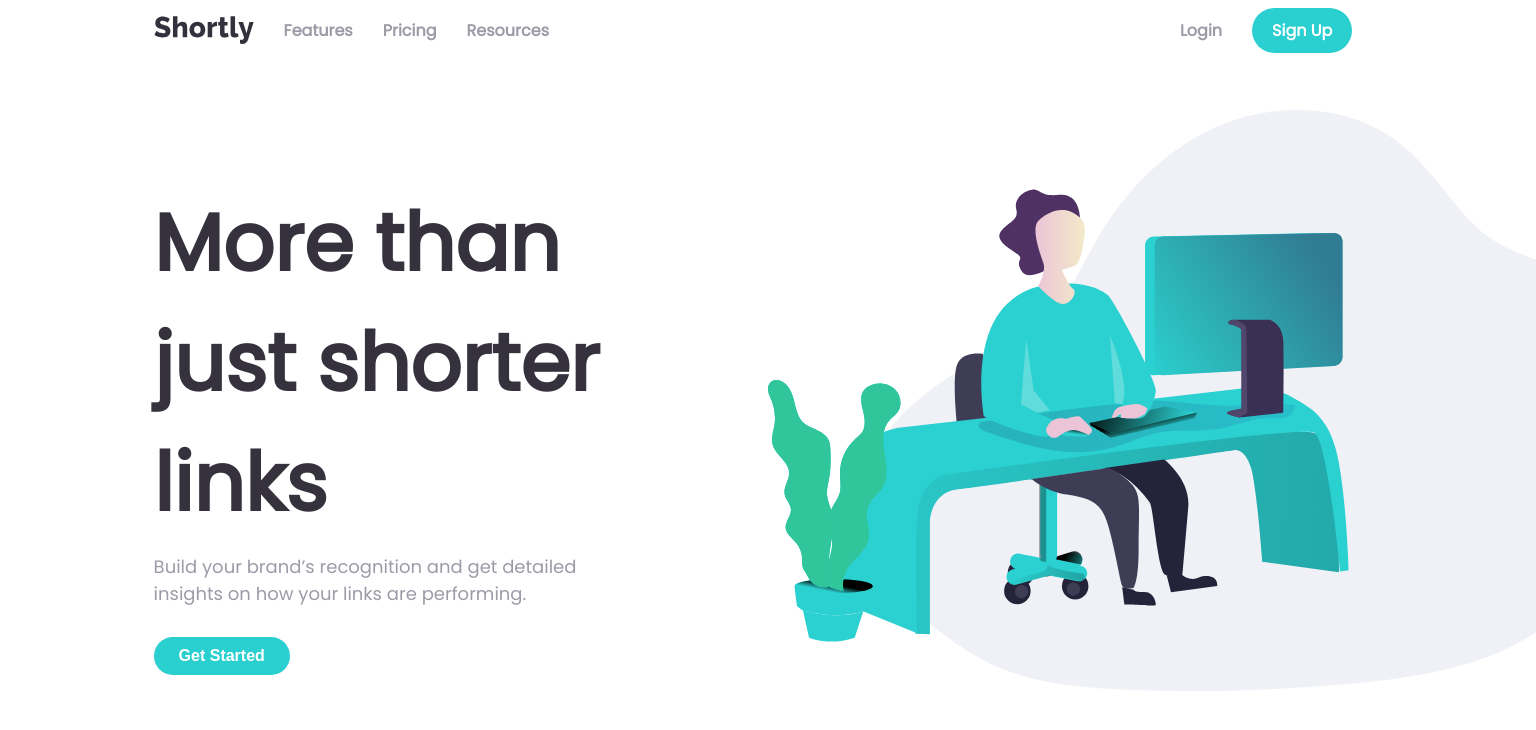
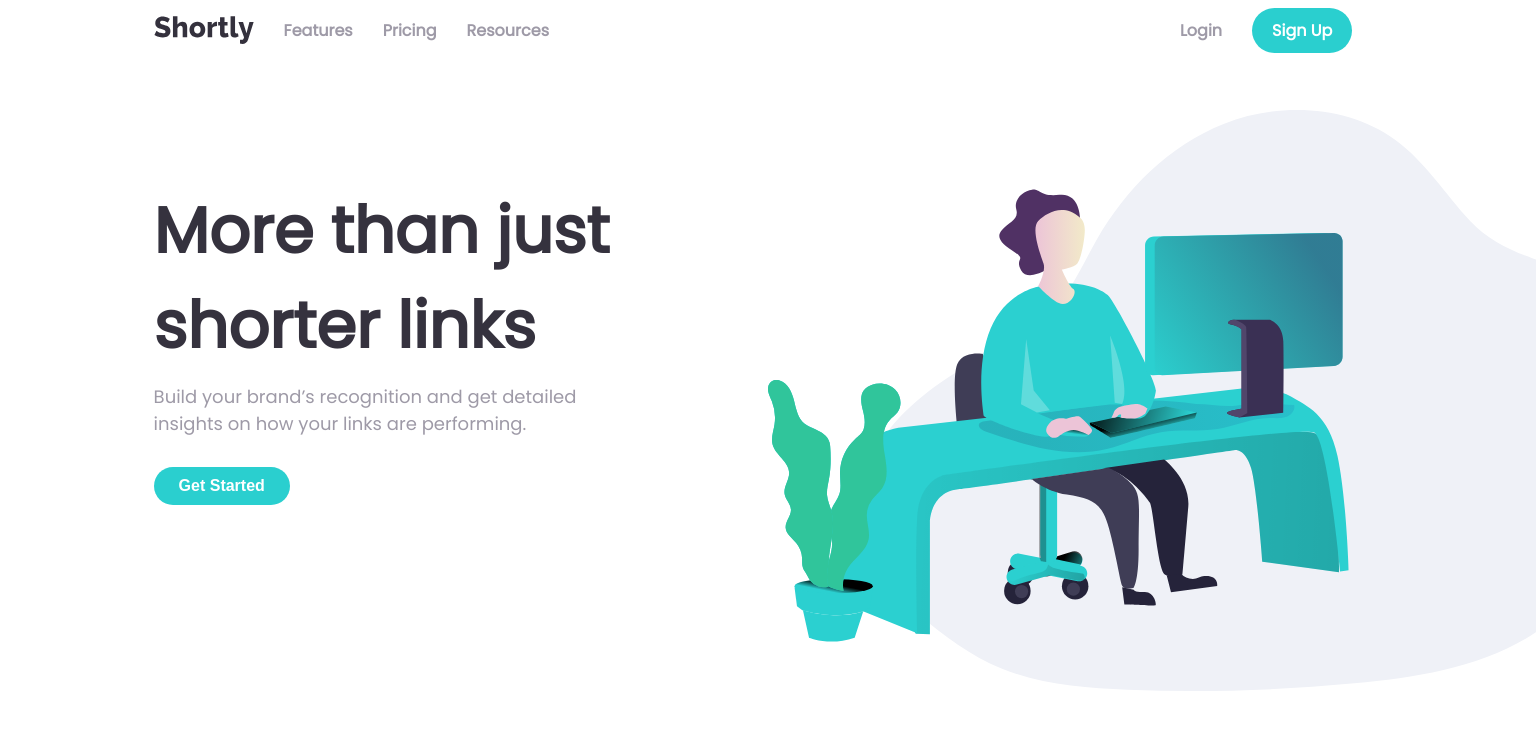
Before and after one commit to Runo-saduwa/shortly, a React (Create React App) app: page / in a window 1536 px wide. Shown: the top 730 px of the page. Built offline with nearby package versions, Linux system fonts and the light colour scheme.

Commit message:
margin fix

```diff
--- a/src/components/Hero/Hero.css
+++ b/src/components/Hero/Hero.css
@@ -11,9 +11,11 @@
 
 .header:last-child h1 {
     padding: 0 50px;
+    margin-top: 5px;
     color: var(--VeryDarkBlue);
     font-weight: 700;
     margin-bottom: 0;
+    font-size: 2rem;
 }
 .header:last-child p {
     padding: 0 50px;
@@ -75,14 +77,14 @@
 }
 
 .header:last-child h1 {
-    padding: 0 0;
     color: var(--VeryDarkBlue);
     font-weight: 700;
-    font-size: 5rem;
+    font-size: 4rem;
+    padding: 0;
     margin-bottom: 0;
 }
 .header:last-child p {
-    width: 80%;
+    width: 85%;
     padding: 0 0;
     margin:10px 0;
     color: var(--GrayishViolet);
```
